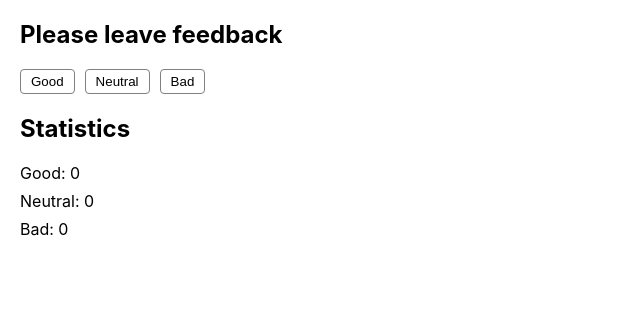
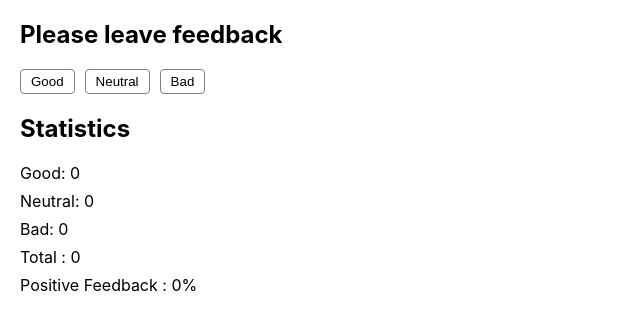
Before and after one commit to LarysaHliieva/goit-react-hw-02-feedback, a React (Create React App) app: page / in a window 1280 px wide. Shown: the top 330 px of the page, without its empty margins (0-640 px from the left). Built offline with nearby package versions, Linux system fonts and the light colour scheme.

Commit message:
step2 added countTotalFeedback() and countPositiveFeedbackPercentage()

```diff
--- a/src/components/Feedback/Feedback.jsx
+++ b/src/components/Feedback/Feedback.jsx
@@ -15,7 +15,19 @@ class Feedback extends Component {
     this.setState(state => ({ [option]: state[option] + 1 }));
   };
 
+  countTotalFeedback() {
+    const { good, neutral, bad } = this.state;
+    return good + neutral + bad;
+  }
+  countPositiveFeedbackPercentage() {
+    const { good } = this.state;
+    const total = this.countTotalFeedback();
+    return total ? Math.round((good * 100) / total) : 0;
+  }
+
   render() {
+    const total = this.countTotalFeedback();
+    const positiveFeedback = this.countPositiveFeedbackPercentage();
     return (
       <div className={css.feedback}>
         <h2 className={css.title}>Please leave feedback</h2>
@@ -36,11 +48,13 @@ class Feedback extends Component {
           <h2 className={css.title}>Statistics</h2>
           <ul>
             {feedbackOptions.map(option => (
-              <li className={css.item}>
+              <li key={option} className={css.item}>
                 {option}: {this.state[option]}
               </li>
             ))}
           </ul>
+          <p className={css.item}>total : {total}</p>
+          <p className={css.item}>positive feedback : {positiveFeedback}%</p>
         </div>
       </div>
     );
```
